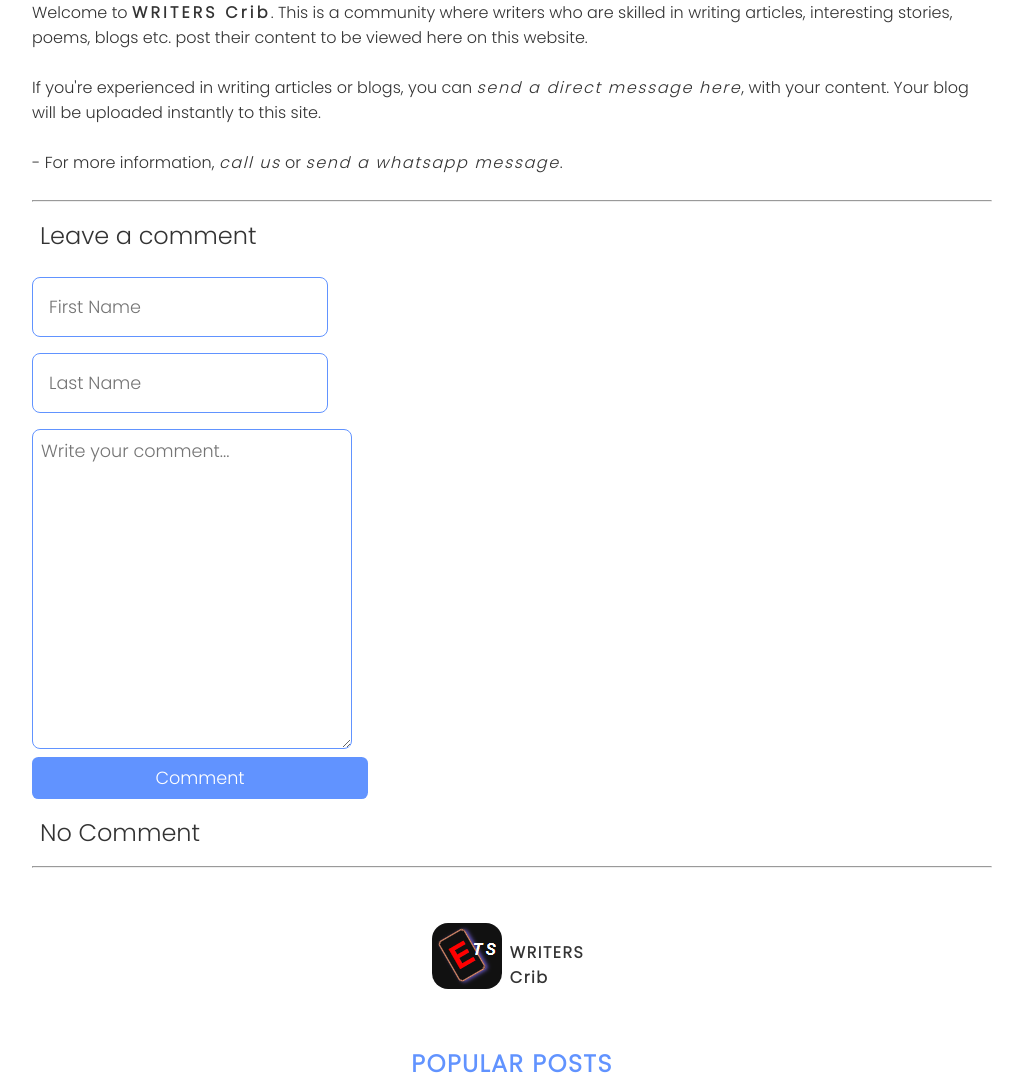
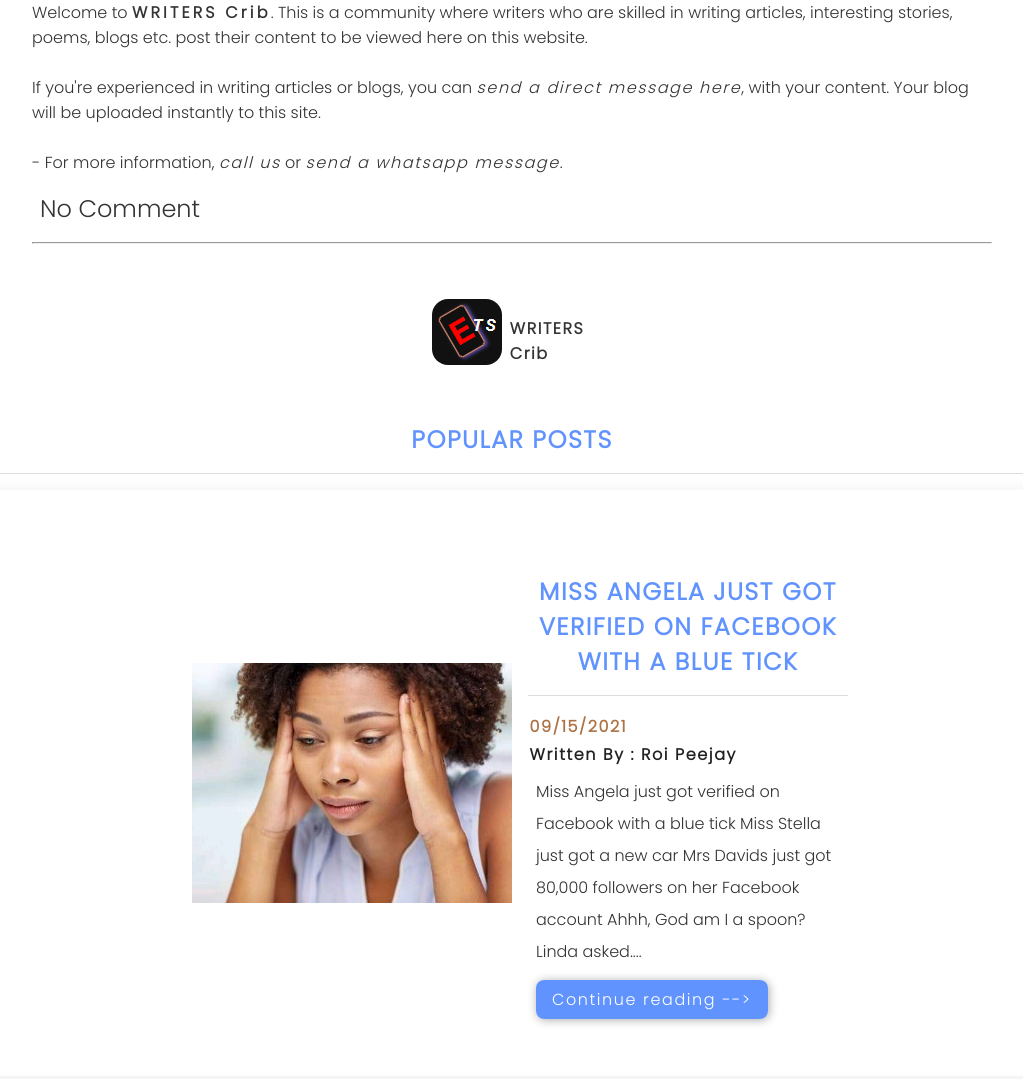
Before and after one commit to Akindele-Ebenezer/ebenlitblog, a PHP site: page /about.php in a window 1280 px wide. Shown: the part 290-1369 px from the top of the page, without its empty margins (128-1151 px from the left). Run offline with PHP 8.4, Linux system fonts and the light colour scheme; data that the repository does not hold is empty.

Commit message:
Update about.php

```diff
--- a/about.php
+++ b/about.php
@@ -1,5 +1,7 @@
 
 	<style>
+                .comment-section,
+                .comment-section > p,
                 h3 {
                         display: none;
                 }
```
